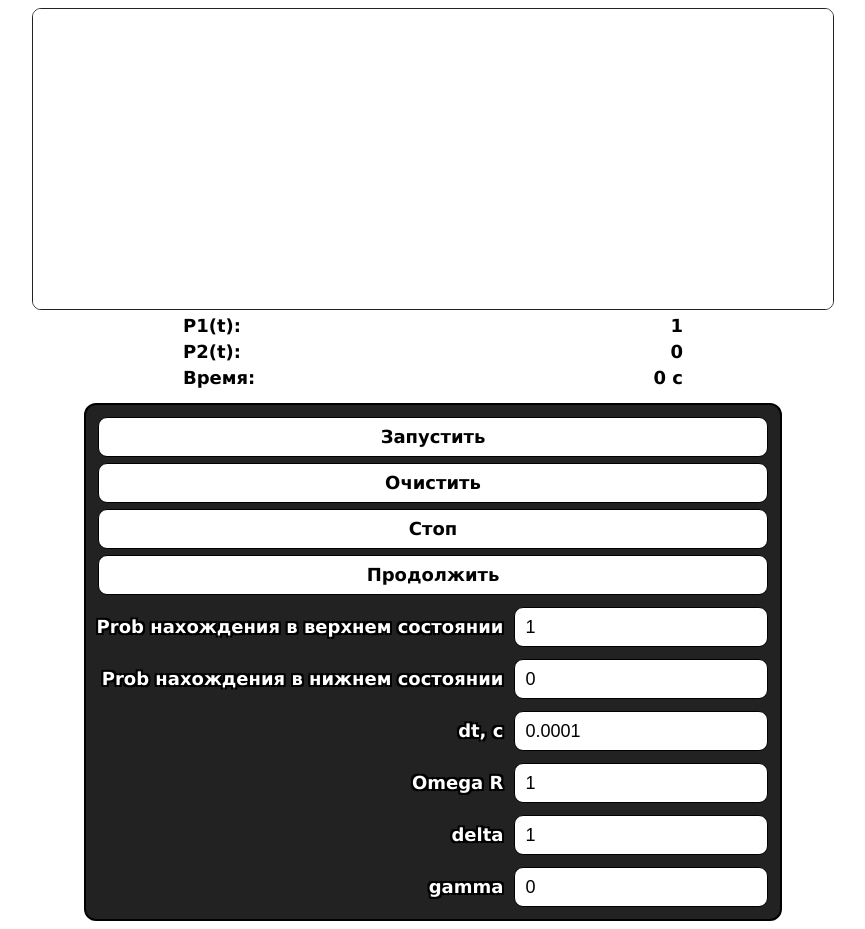
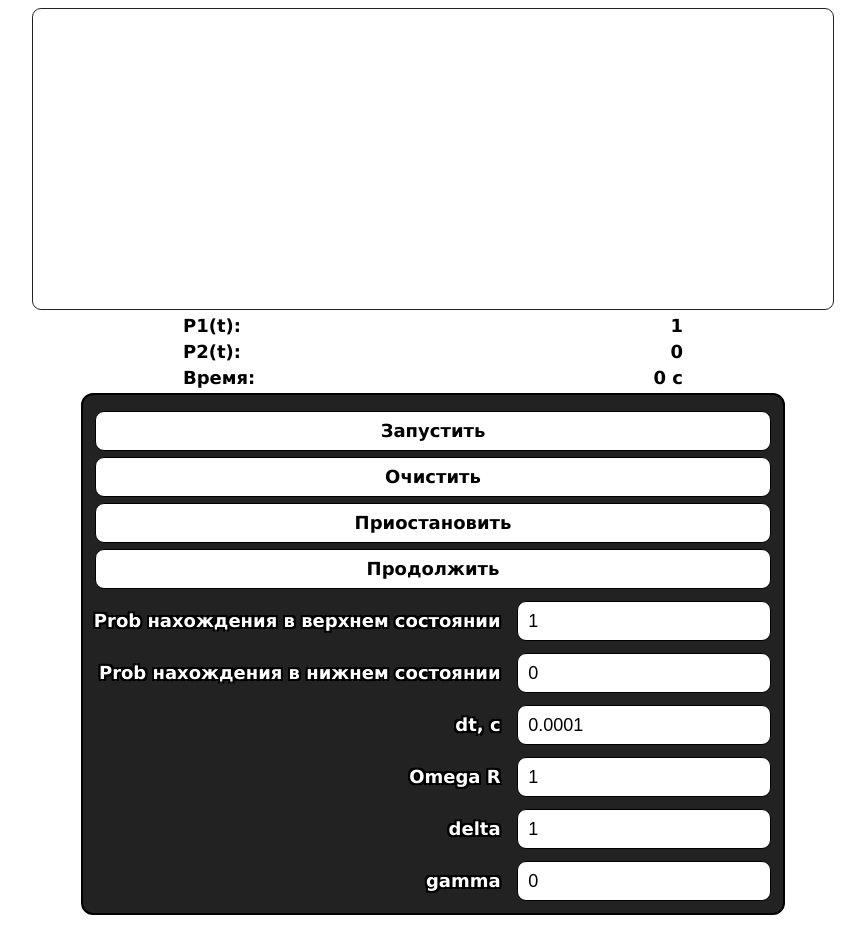
Before and after one commit to Danilaa56/modelling-depol-approximation, a plain HTML site: page index.html in a window 1280 px wide. Shown: the whole page, without its empty margins (207-1072 px from the left). Drawn offline with Linux system fonts and the light colour scheme.

Commit message:
refactor: style.css cleanup refactor: modelling-staff optimize views create methods

```diff
--- a/index.html
+++ b/index.html
@@ -8,26 +8,17 @@
 <body>
 <div style="text-align: center;">
     <canvas id="scene" width="800px" height="300px"></canvas>
-    <div class="data" style="margin: auto; width: fit-content;"></div>
-    <div class="controls" style="margin-top:10px;">
-        <div style="text-align:center">
-            <div class="formButton" onclick="launch();">Запустить</div>
-        </div>
-        <div style="text-align:center">
-            <div class="formButton" onclick="reset();">Очистить</div>
-        </div>
-        <div style="text-align:center">
-            <div class="formButton" onclick="stop();">Стоп</div>
-        </div>
-        <div style="text-align:center">
-            <div class="formButton" onclick="goOn();">Продолжить</div>
+    <div class="data"></div>
+    <div class="inputs">
+        <div class="buttons">
+            <div onclick="launch();">Запустить</div>
+            <div onclick="reset();">Очистить</div>
+            <div onclick="stop();">Приостановить</div>
+            <div onclick="goOn();">Продолжить</div>
         </div>
     </div>
     <div id="graphs" style="margin: auto; width: fit-content;"></div>
     <script>
-        // const hbar = 6.582_119_569 * 1E-16;
-        const hbar = 1;
-
         let p_graph_1;
         let p_graph_2;
         let t = 0;
@@ -43,9 +34,9 @@
         let getP2 = () => P2;
         let getT = () => t;
 
-        createDataView("P1(t):", "p1", digits(getP1, 100), "");
-        createDataView("P2(t):", "p2", digits(getP2, 100), "");
-        createDataView("Время:", "t", digits(getT, 100), " с");
+        createDataView("P1(t)", "p1", digits(getP1, 100), "");
+        createDataView("P2(t)", "p2", digits(getP2, 100), "");
+        createDataView("Время", "t", digits(getT, 100), " с");
 
         let c0_1, c0_2, delta, dt, gamma;
         createControlView("Prob нахождения в верхнем состоянии", "c0_1", 1, (value) => c0_1 = Math.sqrt(value));
@@ -113,7 +104,6 @@
             t = 0;
 
             p_graph_1 = [];
-            p_graph_1.last = () => this[this.length - 1];
             p_graph_2 = [];
             clearGraphs();
 
@@ -241,8 +231,6 @@
 
         function render() {
             renderContext.clear();
-            renderContext.fillStyle = "white"
-            renderContext.fillRect(-10000, -10000, 20000, 20000);
             renderContext.lineWidth = 0.02;
 
             renderContext.customTransform.x = -t + 5;
@@ -250,7 +238,6 @@
             renderContext.drawPath(p_graph_1);
             renderContext.strokeStyle = "#77f";
             renderContext.drawPath(p_graph_2);
-
 
             renderContext.strokeStyle = "#000";
 
@@ -266,13 +253,13 @@
 
             renderContext.edges = {
                 minX: 0, minY: 0, maxX: 10, maxY: 1,
+                width: function () {
+                    return this.maxX - this.minX
+                },
+                height: function () {
+                    return this.maxY - this.minY
+                }
             };
-            renderContext.edges.width = function () {
-                return this.maxX - this.minX;
-            }
-            renderContext.edges.height = function () {
-                return this.maxY - this.minY;
-            }
             let pixelsPerMeterX = renderContext.canvas.width * 0.8 / renderContext.edges.width();
             let pixelsPerMeterY = renderContext.canvas.height * 0.8 / renderContext.edges.height();
             renderContext.edges.pixelsPerMeter = Math.min(pixelsPerMeterX, pixelsPerMeterY);
--- a/lib/style.css
+++ b/lib/style.css
@@ -1,15 +1,50 @@
 html {
     font-family: Verdana, Geneva, Tahoma, sans-serif;
+    text-align: center;
 }
 
-.inputLabel {
+canvas {
+    border: #222222 1px solid;
+    border-radius: 0.56em;
+}
+
+.canvas-graph {
+    margin: 28px;
+}
+
+.data {
+    margin: auto;
+    width: fit-content;
+    font-weight: bold;
     font-size: 18px;
-    display: inline-block;
-    text-align: right;
+}
+
+.dataHolder {
+    display: flex;
+    width: 500px;
+    justify-content: space-between;
     margin: 5px;
 }
 
-.formButton, input {
+.inputs {
+    background-color: #222;
+    border: black solid 2px;
+    border-radius: 12px;
+    padding: 6px;
+    display: inline-block;
+    text-align: right;
+    color: white;
+    text-shadow: -2px -2px 0 #000, 2px -2px 0 #000, -2px 2px 0 #000, 2px 2px 0 #000, -2px 0px 0 #000, 2px 0px 0 #000;
+    font-weight: bold;
+    user-select: none;
+}
+
+.buttons {
+    margin-top: 10px;
+    text-align: center;
+}
+
+.buttons div, input {
     background-color: white;
     border: black solid 1px;
     border-radius: 0.5em;
@@ -24,44 +59,17 @@ html {
     outline: none;
 }
 
-.formButton {
+.buttons div {
     cursor: pointer;
 }
 
-.formButton:hover {
+.buttons div:hover {
     background-color: #ddd;
 }
 
-.controls {
-    background-color: #222;
-    border: black solid 2px;
-    border-radius: 12px;
-    padding: 6px;
+.inputLabel {
+    font-size: 18px;
     display: inline-block;
     text-align: right;
-    color: white;
-    text-shadow: -2px -2px 0 #000, 2px -2px 0 #000, -2px 2px 0 #000, 2px 2px 0 #000, -2px 0px 0 #000, 2px 0px 0 #000;
-    font-weight: bold;
-    user-select: none;
-}
-
-.data {
-    font-weight: bold;
-    font-size: 18px;
-}
-
-.dataHolder {
-    display: flex;
-    width: 500px;
-    justify-content: space-between;
     margin: 5px;
 }
-
-canvas {
-    border: #222222 1px solid;
-    border-radius: 0.56em;
-}
-
-.canvas-graph {
-    margin: 28px;
-}
```
Also changed, not shown: lib/modelling-staff.js.
